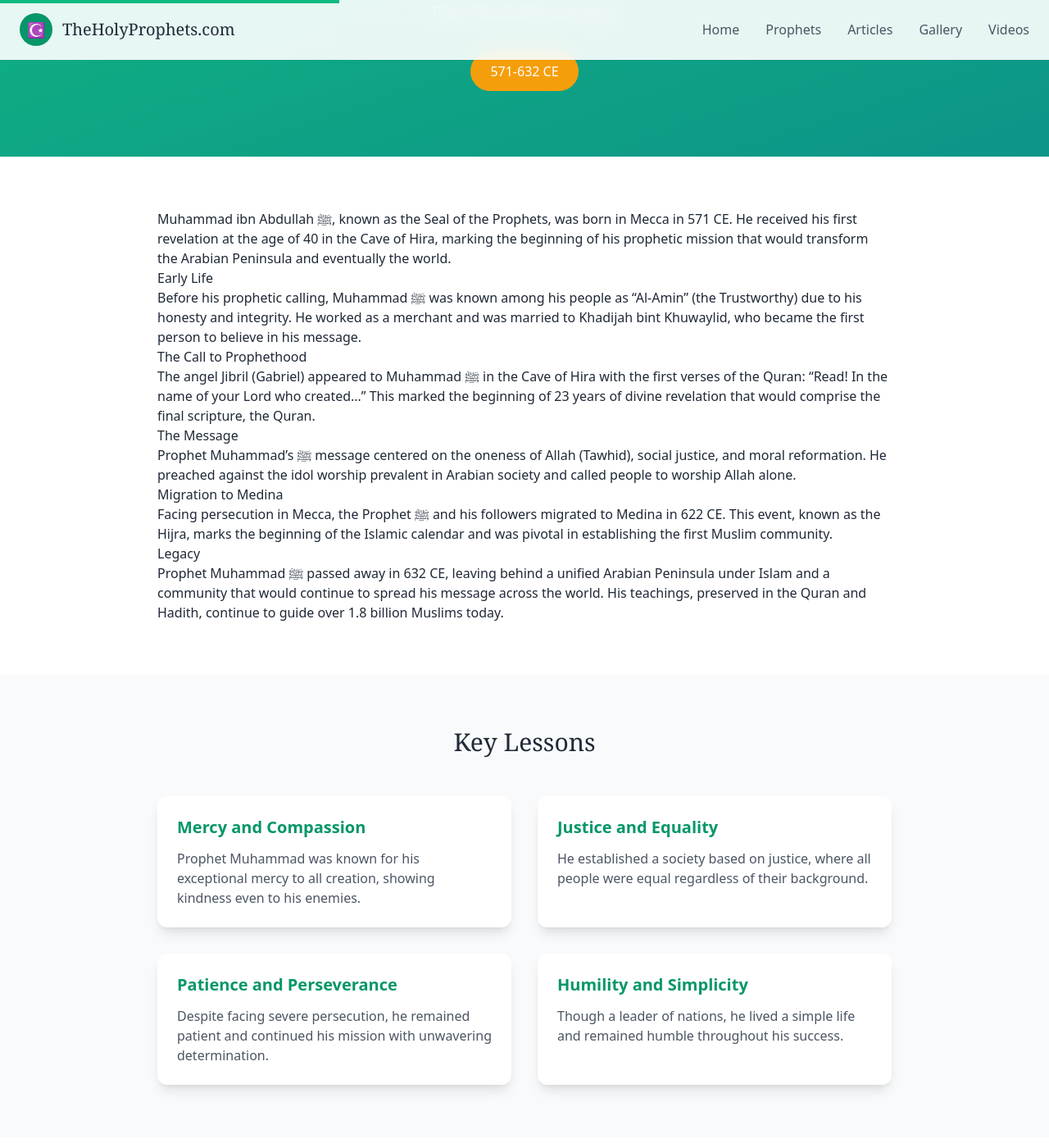
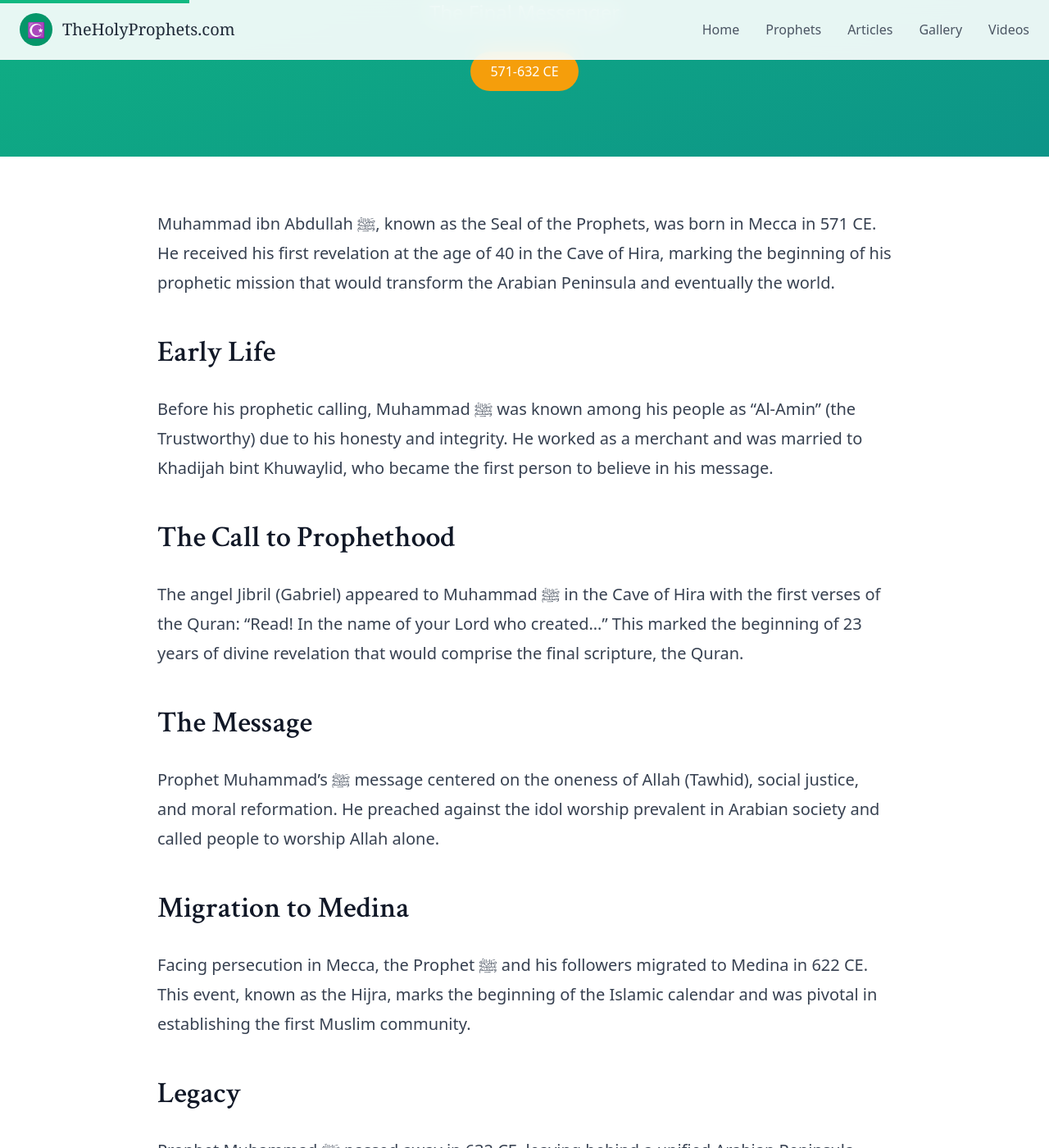
Before and after one commit to theholyprophets/theholyprophets.github.io, a Jekyll site: the page built from _prophets/muhammad.md, in a window 1280 px wide and 1400 px high, scrolled down 310 px. Shown: the whole window at 82% size. Built offline with Jekyll 4.4.1, drawn with Linux system fonts in a browser that asks for light colours; nearby versions of some CDN libraries.

Commit message:
css markdown fix

```diff
--- a/assets/css/styles.css
+++ b/assets/css/styles.css
@@ -469,6 +469,138 @@ html {
     font-size: 10px;
 }
 
+/* Prose (Typography) Styles */
+.prose {
+    color: #374151;
+    max-width: none;
+}
+
+.prose p {
+    margin-bottom: 1.5rem;
+    font-size: 1.125rem;
+    line-height: 1.75;
+}
+
+.prose h1 {
+    font-size: 2.25rem;
+    font-weight: 600;
+    color: #111827;
+    margin-bottom: 1.5rem;
+    margin-top: 2rem;
+    font-family: 'Crimson Text', serif;
+}
+
+.prose h2 {
+    font-size: 1.875rem;
+    font-weight: 600;
+    color: #111827;
+    margin-bottom: 1rem;
+    margin-top: 2rem;
+    font-family: 'Crimson Text', serif;
+}
+
+.prose h3 {
+    font-size: 1.5rem;
+    font-weight: 600;
+    color: #111827;
+    margin-bottom: 0.75rem;
+    margin-top: 1.5rem;
+    font-family: 'Crimson Text', serif;
+}
+
+.prose h4 {
+    font-size: 1.25rem;
+    font-weight: 600;
+    color: #111827;
+    margin-bottom: 0.75rem;
+    margin-top: 1.5rem;
+    font-family: 'Crimson Text', serif;
+}
+
+.prose strong {
+    font-weight: 600;
+    color: #111827;
+}
+
+.prose em {
+    font-style: italic;
+}
+
+.prose ul {
+    list-style-type: disc;
+    padding-left: 1.5rem;
+    margin-bottom: 1.5rem;
+}
+
+.prose ol {
+    list-style-type: decimal;
+    padding-left: 1.5rem;
+    margin-bottom: 1.5rem;
+}
+
+.prose li {
+    margin-bottom: 0.5rem;
+    font-size: 1.125rem;
+    line-height: 1.75;
+}
+
+.prose blockquote {
+    border-left: 4px solid #059669;
+    padding-left: 1.5rem;
+    font-style: italic;
+    color: #4b5563;
+    background-color: #f9fafb;
+    padding: 1rem 1.5rem;
+    margin-bottom: 1.5rem;
+    border-radius: 0 0.5rem 0.5rem 0;
+}
+
+.prose a {
+    color: #059669;
+    text-decoration: underline;
+}
+
+.prose a:hover {
+    color: #047857;
+}
+
+.prose code {
+    background-color: #f3f4f6;
+    color: #059669;
+    padding: 0.125rem 0.25rem;
+    border-radius: 0.25rem;
+    font-size: 0.875rem;
+    font-family: ui-monospace, 'Cascadia Code', 'Source Code Pro', Menlo, Monaco, Consolas, monospace;
+}
+
+.prose-lg p {
+    font-size: 1.25rem;
+    line-height: 1.8;
+}
+
+.prose-lg h1 {
+    font-size: 3rem;
+    margin-bottom: 2rem;
+    margin-top: 2.5rem;
+}
+
+.prose-lg h2 {
+    font-size: 2.25rem;
+    margin-bottom: 1.5rem;
+    margin-top: 2.5rem;
+}
+
+.prose-lg h3 {
+    font-size: 1.875rem;
+    margin-bottom: 1rem;
+    margin-top: 2rem;
+}
+
+.prose-lg li {
+    font-size: 1.25rem;
+    line-height: 1.8;
+}
+
 /* Utility Classes */
 .aspect-w-3 {
     position: relative;
```
Also changed, not shown: 6 other files.
